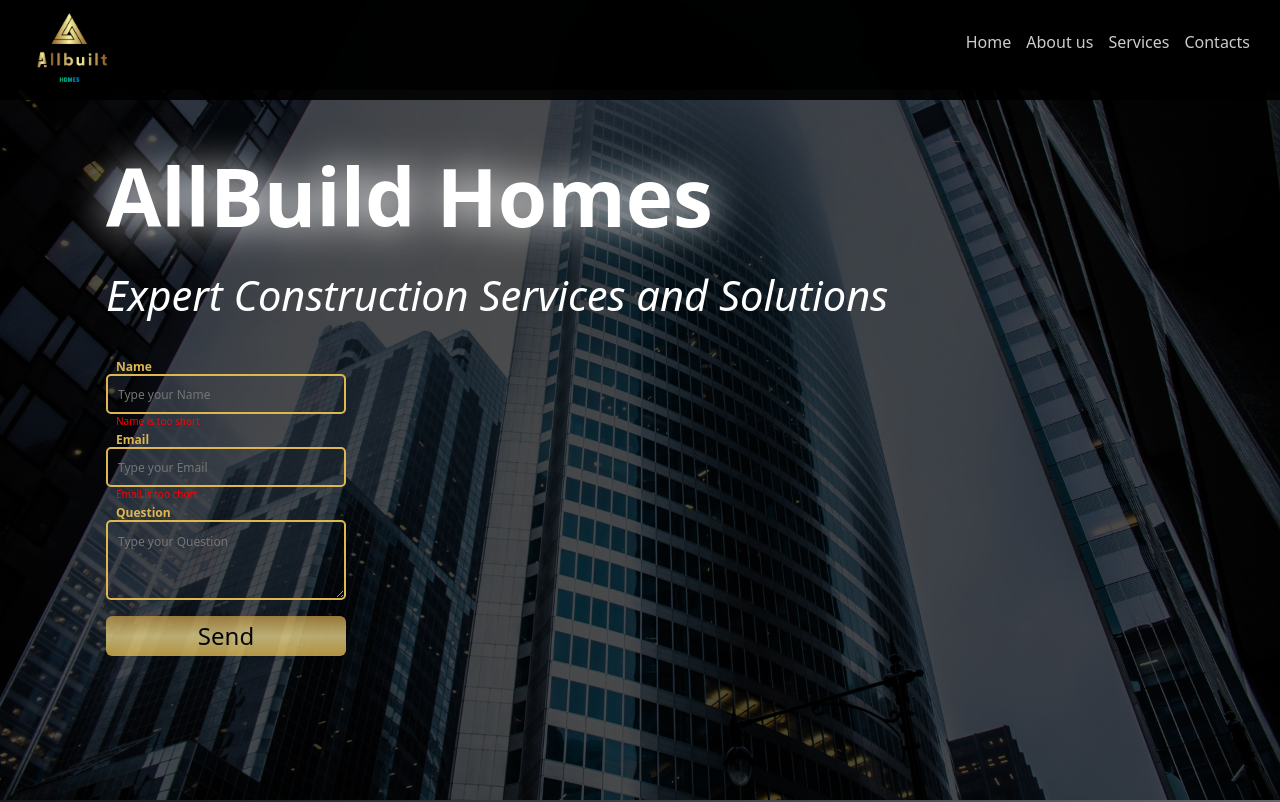
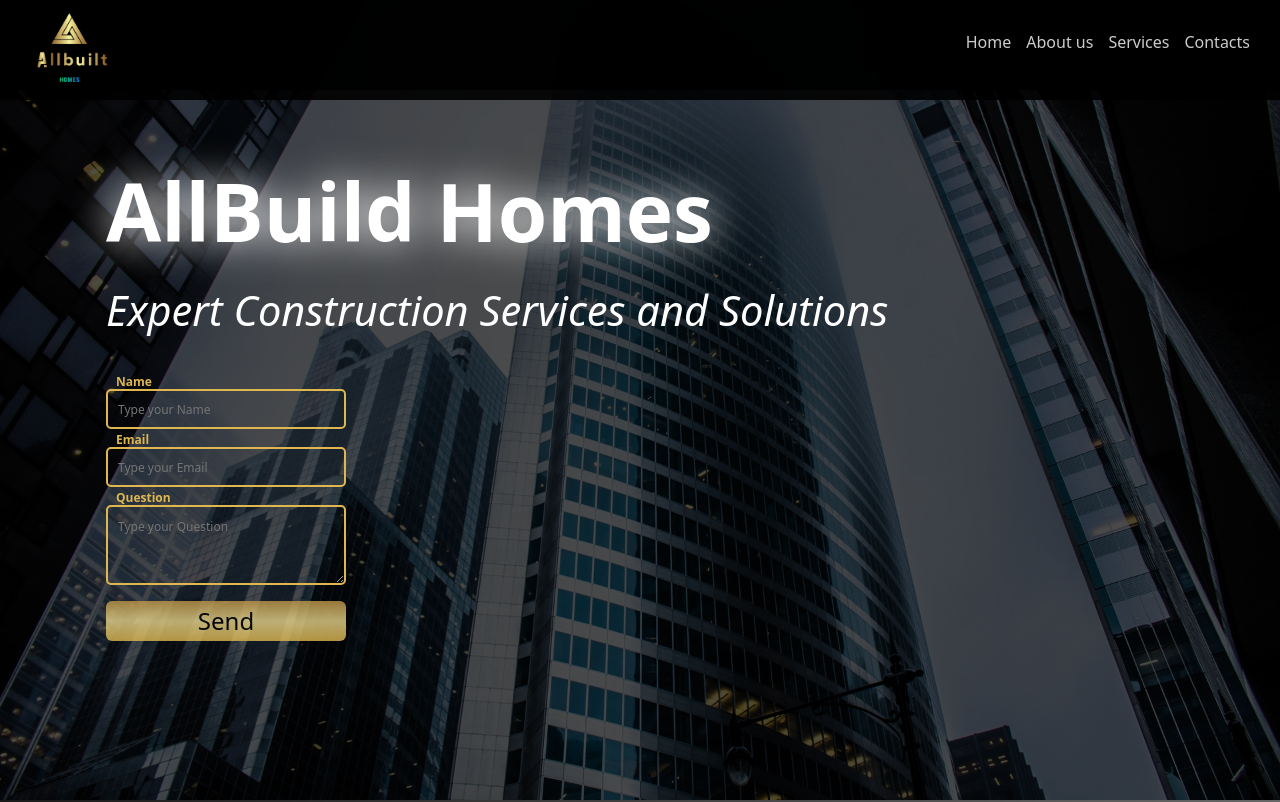
Before and after one commit to 1stIndominus/Construction, a React (Create React App) app: page / in a window 1280 px wide. Shown: the top 802 px of the page. Built offline with nearby package versions, Linux system fonts and the light colour scheme.

Commit message:
solution

```diff
--- a/package.json
+++ b/package.json
@@ -1,6 +1,6 @@
 {
   "name": "construction",
-  "homepage": "https://1stindominus.github.io/Construction/",
+  "homepage": "https://www.allbuilt-homes.com/",
   "version": "0.1.0",
   "private": true,
   "dependencies": {
--- a/src/features/preview/Preview.jsx
+++ b/src/features/preview/Preview.jsx
@@ -3,9 +3,11 @@ import "./preview.scss";
 import {
   nameValidationField,
   emailValidationField,
+  textAreaValidation,
 } from "../../helpers/validationForm";
 import { NAME_ERROR, EMAIL_ERROR } from "../../helpers/constants";
 import { postDataFromInputsToTelegram } from "../../apis/fetchData";
+import { VERIFIED, QUESTION_ERROR } from "../../helpers/constants";
 
 export const Preview = () => {
   const [userName, setUserName] = useState("");
@@ -14,6 +16,11 @@ export const Preview = () => {
 
   const isNameValid = nameValidationField(userName);
   const isEmailValid = emailValidationField(email);
+  const isQuestionValid = textAreaValidation(question);
+
+  const isNameErrorVisible = isNameValid !== VERIFIED && userName.length > 1;
+  const isEmailErrorVisible = isEmailValid !== VERIFIED && email.length > 3;
+  const isTextAreaErrorVisible = isQuestionValid !== VERIFIED && question.length > 5;
 
   const resetFields = () => {
     setUserName("");
@@ -22,7 +29,7 @@ export const Preview = () => {
   };
 
   const handleSubmit = (event) => {
-    postDataFromInputsToTelegram(event, userName, email, question)
+    postDataFromInputsToTelegram(event, userName, email, question);
     resetFields();
   };
 
@@ -33,14 +40,17 @@ export const Preview = () => {
     if (errorType === EMAIL_ERROR) {
       return <div class="coolinput__error">{isEmailValid}</div>;
     }
+    if (errorType === QUESTION_ERROR) {
+      return <div class="coolinput__error">{isQuestionValid}</div>;
+    }
   };
 
   const DISABLE_BUTTON =
     !userName.length ||
     !email.length ||
-    !question.length ||
-    isNameValid !== "Verified" ||
-    isEmailValid !== "Verified";
+    question.length < 20 ||
+    isNameValid !== VERIFIED ||
+    isEmailValid !== VERIFIED;
 
   return (
     <div className="hero" id="Home">
@@ -68,10 +78,14 @@ export const Preview = () => {
               value={userName}
               placeholder="Type your Name"
               name="input"
-              className="coolinput__input"
+              className={
+                isNameErrorVisible
+                  ? "coolinput__input--error"
+                  : "coolinput__input"
+              }
               onChange={(event) => setUserName(event.target.value)}
             />
-            {isNameValid !== "Verified" && _renderErrorText(NAME_ERROR)}
+            {isNameErrorVisible && _renderErrorText(NAME_ERROR)}
           </div>
           <div className="coolinput">
             <label for="input" className="coolinput__text">
@@ -82,10 +96,14 @@ export const Preview = () => {
               value={email}
               placeholder="Type your Email"
               name="input"
-              className="coolinput__input"
+              className={
+                isEmailErrorVisible
+                  ? "coolinput__input--error"
+                  : "coolinput__input"
+              }
               onChange={(event) => setEmail(event.target.value)}
             />
-            {isEmailValid !== "Verified" && _renderErrorText(EMAIL_ERROR)}
+            {isEmailErrorVisible && _renderErrorText(EMAIL_ERROR)}
           </div>
           <div className="coolinput">
             <label for="input" className="coolinput__text">
@@ -96,9 +114,14 @@ export const Preview = () => {
               value={question}
               placeholder="Type your Question"
               name="input"
-              className="coolinput__input--textarea"
+              className={
+                isTextAreaErrorVisible
+                  ? "coolinput__input--textarea-error"
+                  : "coolinput__input--textarea"
+              }
               onChange={(event) => setQuestion(event.target.value)}
             />
+            {isTextAreaErrorVisible && _renderErrorText(QUESTION_ERROR)}
           </div>
           <button
             disabled={DISABLE_BUTTON}
--- a/src/features/preview/preview.scss
+++ b/src/features/preview/preview.scss
@@ -168,6 +168,25 @@
     color: #fff;
     width: 100%;
 
+    &--error {
+      height: 40px;
+      padding: 11px 10px;
+      font-size: 0.75rem;
+      border: 2px var(--error) solid;
+      border-radius: 5px;
+      background: transparent;
+      color: #fff;
+      width: 100%;
+
+      &:focus {
+        outline: none;
+      }
+
+      @include onTablet {
+        width: 240px;
+      }
+    }
+
     @include onTablet {
       width: 240px;
     }
@@ -180,6 +199,24 @@
       border-radius: 5px;
       background: transparent;
       color: #fff;
+
+      &-error {
+        height: 80px;
+        padding: 11px 10px;
+        font-size: 0.75rem;
+        border: 2px var(--error) solid;
+        border-radius: 5px;
+        background: transparent;
+        color: #fff;
+
+        &:focus {
+          outline: none;
+        }
+
+        @include onTablet {
+          width: 240px;
+        }
+      }
 
       @include onTablet {
         width: 240px;
@@ -196,7 +233,7 @@
   }
 
   &__error {
-    color: red;
+    color: var(--error);
     font-size: 10px;
     margin-left: 10px;
   }
--- a/src/helpers/constants.js
+++ b/src/helpers/constants.js
@@ -1,3 +1,4 @@
 export const VERIFIED = 'Verified';
 export const NAME_ERROR = 'name_error';
 export const EMAIL_ERROR = 'email_error';
+export const QUESTION_ERROR = 'question_error';
--- a/src/helpers/validationForm.js
+++ b/src/helpers/validationForm.js
@@ -24,3 +24,11 @@ export const emailValidationField = (userEmail) => {
     return 'Email is not valid'
   }
 };
+
+export const textAreaValidation = (text) => {
+  if (text.length > 5 && text.length < 20) {
+    return 'At least 20 symbols'
+  } if (text.length >= 20) {
+    return 'Verified'
+  }
+}
--- a/src/utils/_vars.scss
+++ b/src/utils/_vars.scss
@@ -6,4 +6,5 @@
   --overlay: rgba(0,0,0,.7);
   --total-black: rgba(0,0,0,.9);
   --gradient: linear-gradient(#bd9546, #e6d48a, #deb750);
+  --error: rgba(252, 1, 1, 0.7);
 }
```
Also changed, not shown: 1 other file (tests, documents, lock files or other folders).
